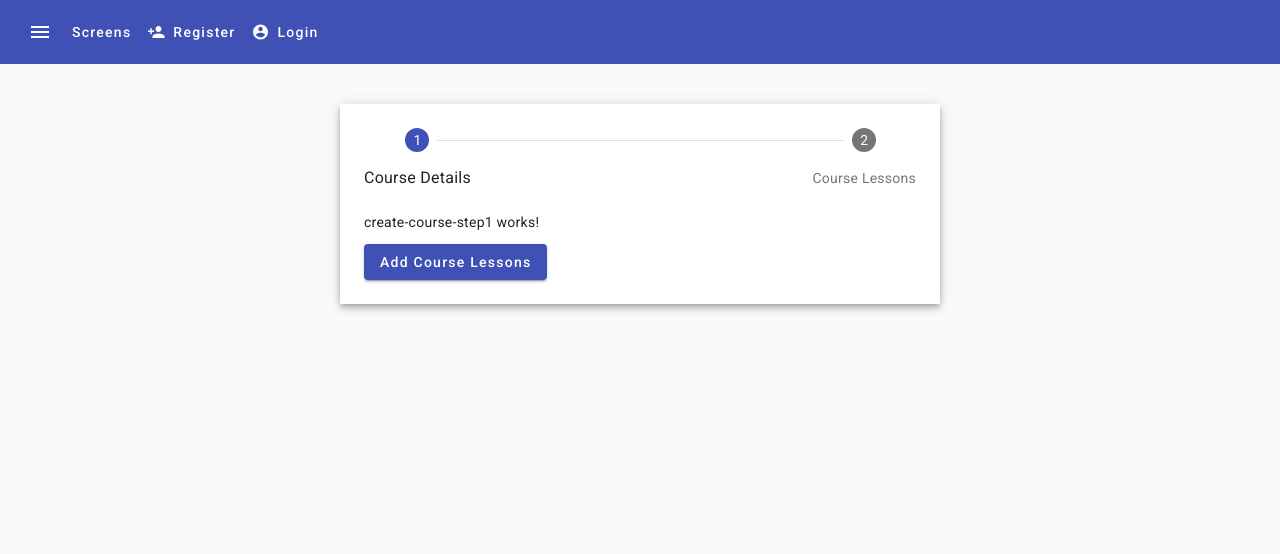
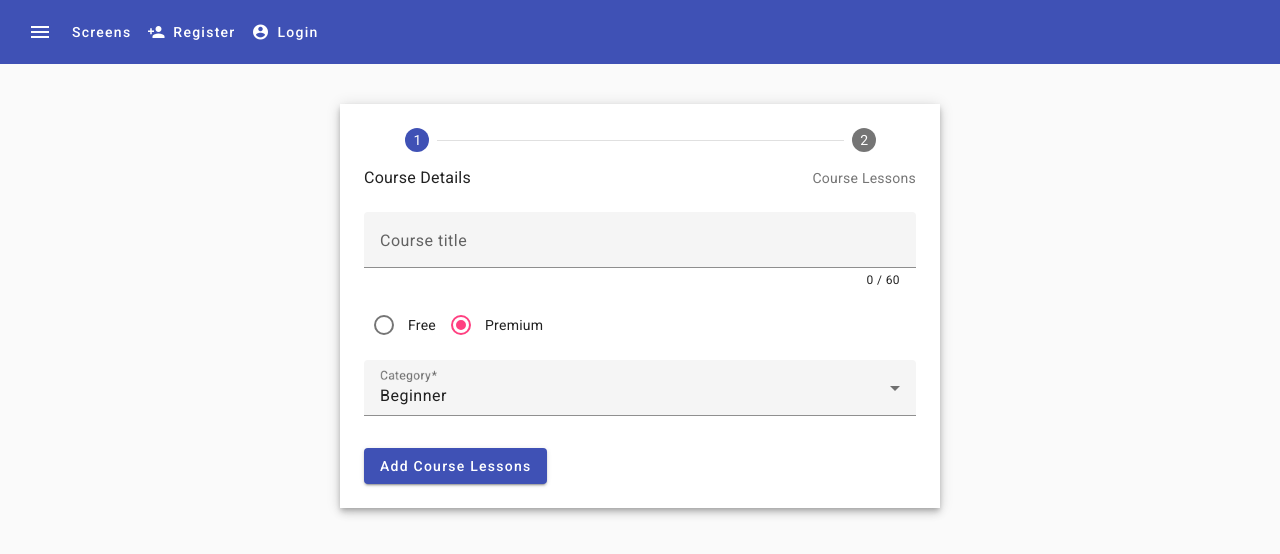
Before and after one commit to cristianolmolin2/angular-material-course, an Angular app: page /angular-material-course/add-new-course in a window 1280 px wide. Shown: the top 554 px of the page. Built offline with nearby package versions, Linux system fonts and the light colour scheme.

Commit message:
Form fields: input text, radio button and select

```diff
--- a/src/app/create-course/create-course-step-1/create-course-step-1.component.html
+++ b/src/app/create-course/create-course-step-1/create-course-step-1.component.html
@@ -1 +1,51 @@
-<p>create-course-step1 works!</p>
+<div [formGroup]="form" class="course-details-form">
+  <mat-form-field>
+    <mat-label>Course title</mat-label>
+    <input matInput placeholder="Course title" formControlName="title" #title>
+    <mat-hint align="end">
+      {{title.value.length}} / 60
+    </mat-hint>
+
+    <mat-error *ngIf="titleControl.errors?.['minlength']">
+      A minimum length of 5 characters is required
+    </mat-error>
+
+    <mat-error *ngIf="titleControl.errors?.['required']">
+      Course title is required
+    </mat-error>
+    <!--<span matPrefix>+32</span>
+    <span matSuffix>.00</span>-->
+  </mat-form-field>
+
+  <mat-radio-group class="course-type" formControlName="courseType">
+    <mat-radio-button value="free">
+      Free
+    </mat-radio-button>
+
+    <mat-radio-button value="premium">
+      Premium
+    </mat-radio-button>
+  </mat-radio-group>
+
+  <mat-form-field>
+    <mat-label>Category</mat-label>
+    <!--Multiple select example
+      <mat-select formControlName="category" placeholder="Select category" multiple>
+    -->
+
+    <mat-select formControlName="category" placeholder="Select category">
+      <mat-option>None</mat-option>
+
+      <!--Example of select group
+        <mat-optgroup label="Begginers">
+          <mat-option value="newprogramming">New to Programming</mat-option>
+          <mat-option value="newjavascript">New to Javascript</mat-option>
+          <mat-option value="newangular">New to Angular</mat-option>
+        </mat-optgroup>
+      -->
+      <mat-option value="BEGINNER">Beginner</mat-option>
+      <mat-option value="INTERMEDIATE">Intermediate</mat-option>
+      <mat-option value="ADVANCED">Advanced</mat-option>
+    </mat-select>
+  </mat-form-field>
+</div>
--- a/src/app/create-course/create-course-step-1/create-course-step-1.component.scss
+++ b/src/app/create-course/create-course-step-1/create-course-step-1.component.scss
@@ -0,0 +1,13 @@
+.course-details-form {
+  display: flex;
+  flex-direction: column;
+}
+
+.course-type {
+  margin-top: 15px;
+  margin-bottom: 15px;
+}
+
+mat-radio-button {
+  margin-right: 5px;
+}
--- a/src/app/create-course/create-course-step-1/create-course-step-1.component.ts
+++ b/src/app/create-course/create-course-step-1/create-course-step-1.component.ts
@@ -1,4 +1,5 @@
 import { Component } from '@angular/core';
+import { FormBuilder, FormGroup, Validators } from '@angular/forms';
 
 @Component({
   selector: 'app-create-course-step-1',
@@ -7,4 +8,25 @@
 })
 export class CreateCourseStep1Component {
 
+  form: FormGroup;
+
+  constructor(private fb: FormBuilder) {
+    this.form = this.buildForm();
+  }
+
+  private buildForm() {
+    return this.fb.group({
+      title: ['', Validators.compose([Validators.required, Validators.minLength(5), Validators.maxLength(60)])],
+      releasedAt: [new Date(), Validators.required],
+      category: ['BEGINNER', Validators.required],
+      courseType: ['premium', Validators.required],
+      downloadsAllowed: [false, Validators.requiredTrue],
+      longDescription: ['', Validators.compose([Validators.required, Validators.minLength(3)])],
+    })
+  }
+
+  get titleControl() {
+    return this.form.controls['title'];
+  }
+
 }
```
Also changed, not shown: src/app/app.module.ts (+11 -1 lines).
